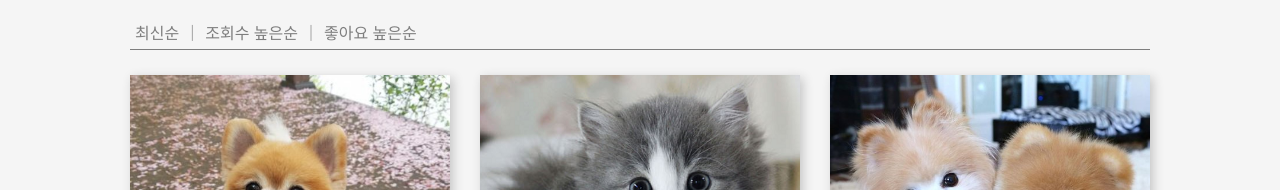
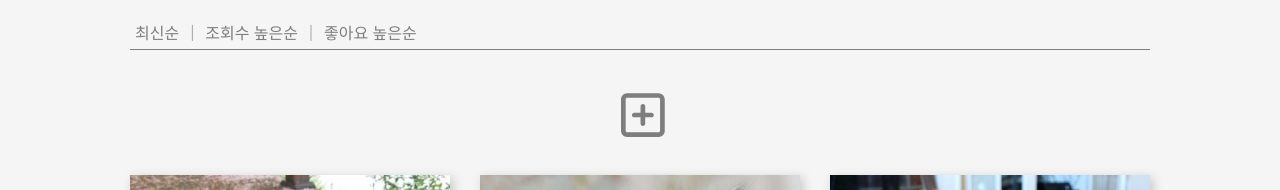
Before and after one commit to lee-goeun/final_project, a React (Create React App) app in the folder client/: page /postpage in a window 1280 px wide. Shown: the part 150-340 px from the top of the page. Built offline with nearby package versions, Linux system fonts and the light colour scheme; a web font is replaced by a local one.

Commit message:
게시물 작성 버튼 추가

```diff
--- a/client/src/components/Post.css
+++ b/client/src/components/Post.css
@@ -723,10 +723,61 @@
 }
 .post-list {
   text-align: center;
-  margin: 0 auto;
-  padding: 10px 0;
+  margin: 0px auto;
+  padding: 20px 0;
   max-width: 1050px;
   width: 100%;
   min-height: 400px;
   max-height: fit-content;
+  background-color: #f5f5f5;
 }
+.post-filter>div:last-child>p{
+  color: var(--font-dark);
+  font-size: 20px;
+  cursor: pointer;
+}
+.upload-post-btn{
+  margin-left: 5px;
+  color: var(--font-light);
+  transition: 0.3s;
+  cursor: pointer;
+}
+.upload-post-btn:hover{
+  color: black;
+}
+
+.upload-post-div{
+  width: 150px;
+  height: 50px;
+  margin: 20px auto;
+  text-align: center;
+  transition: 0.3s;
+}
+.upload-post-div>div{
+  width: 150px;
+  height: 50px;
+  position: relative;
+}
+.upload-post-div>div:first-child{
+  font-size: 18px;
+  padding-top: 70px;
+  z-index: -1;
+}
+.upload-post-div>div:last-child{
+  font-size: 50px;
+  line-height: 0px;
+  transition: 0.3s;
+  position: relative;
+  bottom: 50px;
+}
+
+/* 게시물 작성폼 모달창 */
+.upload-modal-container{
+  position: fixed;
+  top: 50%;
+  left: 50%;
+  transform: translate(-50%,-50%);
+  width: 500px;
+  height: 500px;
+  background-color: #45e6f2;
+}
--- a/client/src/components/Post.jsx
+++ b/client/src/components/Post.jsx
@@ -23,6 +23,7 @@ import {
   faComment as borderComment,
   faEye as borderEye,
   faBookmark,
+  faSquarePlus,
 } from '@fortawesome/free-regular-svg-icons';
 
 import {
@@ -393,11 +394,11 @@ const MatePostContainer = () => {
         </div>
         <p className='inputed-content'>이따 10시에 효산공원에서 2시간정도 산책하실분 찾습니다! 저희 강아지 엄청 순해요 채팅주세요!</p>
         <p className='tit'><FontAwesomeIcon icon={faClock} className="mate-appointment-time-icon" />산책 시간 정보</p>
-        <p className='inf'>22/02/23 ｜ 22:00 - 24:00</p>
+        <p className='inf'>22/02/23 · 22:00 - 24:00</p>
         <p className='tit'><FontAwesomeIcon icon={faUser} className="mate-writer-icon" />산책매니아 님의 정보</p>
-        <p className='inf'>20대 ｜ 남자 ｜ 강남구 논현2동</p>
+        <p className='inf'>20대 · 남자 · 강남구 논현2동</p>
         <p className='tit'><FontAwesomeIcon icon={faPaw} className="mate-writer-pet-icon" />산책매니아 님의 반려동물 정보</p>
-        <p className='inf'>코코 ｜ 3살 ｜ 수컷 ｜ 강아지 ＞ 포메라니안</p>
+        <p className='inf'>코코 · 3살 · 수컷 · 강아지 ＞ 포메라니안</p>
       </div>
       <div className='mpc06'>
          채팅으로 산책매니아 님과 약속을 잡아보세요! <FontAwesomeIcon icon={faMessage} className="mate-chatting-btn" title='채팅하기'/>
@@ -523,12 +524,34 @@ const CommentContainer = () => {
 const PostBackground = () => {
   const [posts, setPosts] = useState([]);
 
+  const uploadDiv = useRef();
+  const showText = () => {
+    uploadDiv.current.style.height = "100px";
+  }
+  const hideText = () => {
+    uploadDiv.current.style.height = "50px";
+  }
+
+  const [showUploadFormModal, setShowUploadFormModal] = useState(false);
+  const clickUploadFormModal = (e) => {
+    setShowUploadFormModal(!showUploadFormModal);
+  }
+
   return (
     <>
       <div className="post-background">
         <div className="post-filter">
           <span>최신순</span>｜<span>조회수 높은순</span>｜
           <span>좋아요 높은순</span>
+        </div>
+
+        <div className='upload-post-div' ref={uploadDiv}>
+          <div>
+            게시물 올리기
+          </div>
+          <div onMouseOver={showText} onMouseOut={hideText}>
+            <FontAwesomeIcon icon={faSquarePlus} className="upload-post-btn" title='게시물 올리기' onClick={clickUploadFormModal}/>
+          </div>
         </div>
 
         {/* <div>
@@ -542,6 +565,15 @@ const PostBackground = () => {
           <MiniMatePostContainer/>
         </div>
       </div>
+
+      {/* 게시물 작성폼 모달창 */}
+      {showUploadFormModal?
+      <div className='upload-modal-container'>
+        a
+        <button onClick={clickUploadFormModal}>취소</button>
+        <button>작성</button>
+      </div>
+      :null}
     </>
   );
 };
```
